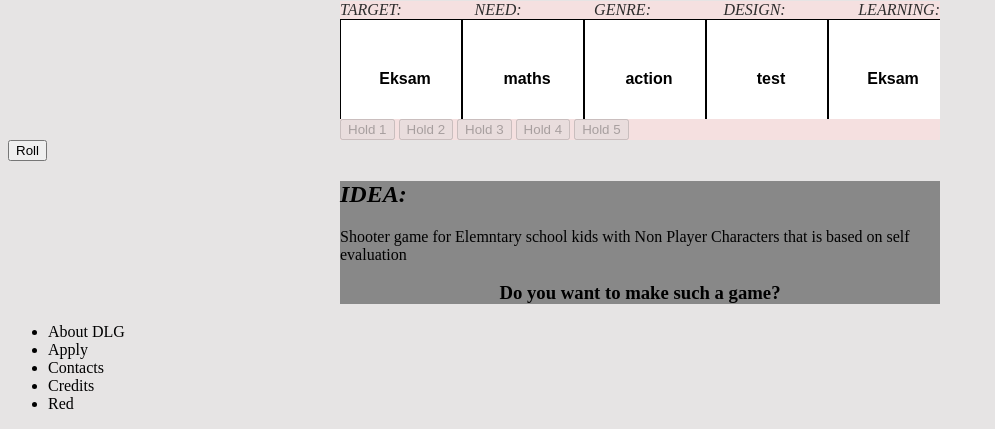
After one commit to rootkris/dlgSlotMachine, a PHP site: page /index.html in a window 1280 px wide. The commit adds this page. Shown: the part 430-859 px from the top of the page, without its empty margins (0-995 px from the left). Run offline with PHP 8.4, Linux system fonts and the light colour scheme.

Commit message:
Fix slot height

```diff
--- a/gamejs/gameMain.js
+++ b/gamejs/gameMain.js
@@ -136,12 +136,9 @@ function initGame(){
             if(slotStates[slotsClosed] == 0){
                 document.getElementById(SLOTCANVAS[slotsClosed]).style.top = -winnerSlots[slotsClosed].winPos+"px"
                 slotStates[slotsClosed] = 1
-                start_gap = start_gap + stop_gap
-                slotsClosed = slotsClosed+1
             }
-            else{
-                slotsClosed = slotsClosed+1
-            }
+            slotsClosed = slotsClosed+1
+            start_gap = start_gap + stop_gap
             if(slotsClosed == 5){
                 clearInterval(timerloop) // Loop end
                 GAME_STATE = 0
--- a/gamejs/slot.js
+++ b/gamejs/slot.js
@@ -27,7 +27,7 @@ function generateSlotContent(type, targetData, height){ //Initial data input
     }
 
     for(let i = 0; i<returnArray.length; i++){ //Calculates win positions
-        returnArray[i].winPos = (i+1)*height
+        returnArray[i].winPos = ((i+1)*height) + 4
     }
 
     return returnArray
--- /dev/null
+++ b/index.html
@@ -0,0 +1,116 @@
+<!DOCTYPE html>
+<html lang="en">
+<head>
+    <meta charset="UTF-8">
+    <meta name="viewport" content="width=device-width, initial-scale=1.0">
+    <meta http-equiv="X-UA-Compatible" content="ie=edge">
+    <link rel="stylesheet" type="text/css" href="./stylesheets/game.css">
+    <script>let fromDatabase=[["1","targetGroup","Eksam","Game is for adults","adult market"],["2","targetGroup","Eksam","Game for Adults market","adults"],["3","problem","maths","Game about maths","maths"],["4","genre","action","action game","action"],["5","eksam","eksam","eksam","eksam"],["6","designElement","test","test","test"],["7","learningMethod","Eksam","test","test"],["8","targetGroup","Kids","game for kids","kids"],["9","targetGroup","Teenagers","game for teenagers","teenagers"],["10","genre","RPG","RPG game","role playing game"],["11","genre","mystery","mystery game","mystery"],["12","eksam","eksam","eksam","eksam"],["13","eksam","eksam","eksam","eksam"],["14","eksam","Eksam","eksam","eksam"],["15","Eksam","Eksam","Eksam","Eksam"],["16","eksam","eksam","eksam","eksam"]]</script>
+    <script src="./db_handler/dataHandler.js"></script>
+	<script src="./gamejs/slot.js"></script>
+	<script src="./gamejs/gameMain.js"></script>
+    <title>Game Idea Bandit</title>
+
+</head>
+<body>
+
+    <div class="loaderBody" id="loaderBody">
+        <div class="loader" id="loader">
+        </div>
+    </div>
+
+    <div>
+        <img src="tlu.svg" alt="Tallinna Ülikooli logo" class="logoTLU">
+        <h1>Digital Learning Games <br> <span class="subHeading">Idea Generating Machine</span></h1>
+    </div>
+
+    <div class="gameBody" id="gameBody">
+
+        <div class="category">
+            <ul class="categoryList">
+                <li class="categoryItem">Target:</li>
+                <li class="categoryItem">Need:</li>
+                <li class="categoryItem">Genre:</li>
+                <li class="categoryItem">Design:</li>
+                <li class="categoryItem">Learning:</li>
+            </ul>
+        </div>
+
+        <div class="gameBodySlots">
+            <div class="gameSlotItem">
+                <canvas id="slot1"></canvas>
+            </div>
+
+            <div class="gameSlotItem">
+                <canvas id="slot2"></canvas>
+            </div>
+
+            <div class="gameSlotItem">
+                <canvas id="slot3"></canvas>
+            </div>
+
+            <div class="gameSlotItem">
+                <canvas id="slot4"></canvas>
+            </div>
+
+            <div class="gameSlotItem">
+                <canvas id="slot5"></canvas>
+            </div>
+
+            <div class="gameBodySlotsOverlay">
+            </div>
+        </div>
+
+        <div class="gameBodyBtn">
+            <button type="button" id="holdButton1" onclick="holdButtonToggler(0)" disabled>Hold 1</button>
+            <button type="button" id="holdButton2" onclick="holdButtonToggler(1)" disabled>Hold 2</button>
+            <button type="button" id="holdButton3" onclick="holdButtonToggler(2)" disabled>Hold 3</button>
+            <button type="button" id="holdButton4" onclick="holdButtonToggler(3)" disabled>Hold 4</button>
+            <button type="button" id="holdButton5" onclick="holdButtonToggler(4)" disabled>Hold 5</button>
+        </div>
+    </div>
+
+    <div class="gameStartBtn">
+        <button type="button" id="rollButton" class="gameStart" onclick="initGame()">Roll</button>
+    </div>
+
+    <div class="idea">
+        <div class="ideaFlex">
+            <h2 class="ideaHeading">Idea:</h2>
+            <p class="ideaText">Shooter game for Elemntary school kids with Non Player Characters that is based on self evaluation</p>
+        </div>
+        <h3>Do you want to make such a game?</h3>
+    </div>
+
+    <div class="menu">
+        <ul class="menuList">
+            <li class="menuItem">About DLG</li>
+            <li class="menuItem">Apply</li>
+            <li class="menuItem">Contacts</li>
+            <li class="menuItem">Credits</li>
+            <li class="menuItem">Red</li>
+        </ul>
+    </div>
+
+    <div id="infoModal" class="modal">
+
+        <!-- Modal content -->
+        <div class="modal-content">
+          <div class="modal-header">
+            <span class="close">&times;</span>
+            <h2>Detailed Information</h2>
+          </div>
+          <div class="modal-body" id="modal-body-id">
+
+          </div>
+          <div class="modal-footer">
+            <h3></h3>
+          </div>
+        </div>
+
+    </div>
+    <!-- Modal Script Init -->
+    <script src="./gamejs/modal.js"></script>
+
+</body>
+</html>
--- a/stylesheets/game.css
+++ b/stylesheets/game.css
@@ -1,64 +1,85 @@
 body{
-    background-color:black;
-    overflow: hidden;
+    background-color:rgb(230, 228, 228);
 }
 
 canvas{
     position: relative;
-    float:left;
+    border: 1px solid black;
+}
 
+.logoTLU {
+    border: 1px solid black;
+}
+
+h1 {
+    color: #791537;
+    text-align: center;
+    font-style: italic;
+    text-transform: uppercase;
+}
+
+.subHeading {
+    color: rgb(61, 61, 61);
+}
+
+.categoryList {
+    padding: 0;
+    margin: 0;
+    list-style: none;
+
+    display: -webkit-box;
+    display: -moz-box;
+    display: -ms-flexbox;
+    display: -webkit-flex;
+    display: flex;
+
+    justify-content: space-between;
+}
+
+.categoryItem {
+    color: rgb(46, 45, 45);
+    text-align: center;
+    font-style: italic;
+    text-transform: uppercase;
 }
 
 .gameBody{
-    background-color: white;
+    background-color: rgb(245, 224, 224);
     position:relative;
-    height: 600px;
-    width: 800px;
-    top: 150px;
+    width: 600px;
     margin: 0 auto;
-
-}
-
-.gameBodyHeader{
-    background-color: green;
-    position: relative;
-    width: 100%;
-    height: 25%;
-    z-index: 3;
 }
 
 .gameBodySlots{
+    display: flex;
     background-color: white;
     position: relative;
-    width: 600px;
-    height: 100%;
-    left: 100px;
+    height: 100px;
     z-index: 1;
     overflow: hidden;
 }
 
-.gameBodySlotsSides{
-    background-color: gray;
+.gameStart {
     position: relative;
-    width: 100%;
-    height: 50%;
-    z-index: 2;
+    right: 0;
 }
 
-.gameBodyFooter{
-    background-color: blue;
-    position: relative;
-    width: 100%;
-    height: 25%;
-    z-index: 3;
+/* Idea */
+
+.idea {
+    background: #888;
+    position:relative;
+    width: 600px;
+    margin: 0 auto;
 }
-.gameBodySlotsOverlay{
-    background-color: white;
-    position: relative;
-    width: 100%;
-    height: 75%;
-    top: 25%;
-    z-index: 3;
+
+.ideaHeading {
+    font-style: italic;
+    text-transform: uppercase;
+}
+
+h3 {
+    text-align: center;
 }
 
     /* The Modal (background) */
```
Also changed, not shown: tlu.svg (added).
